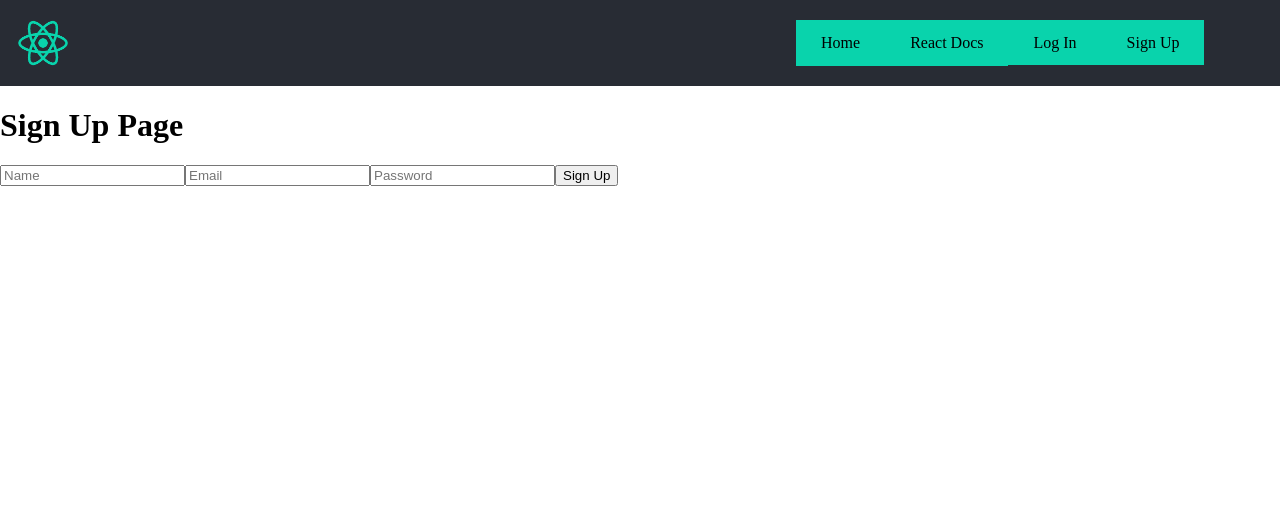
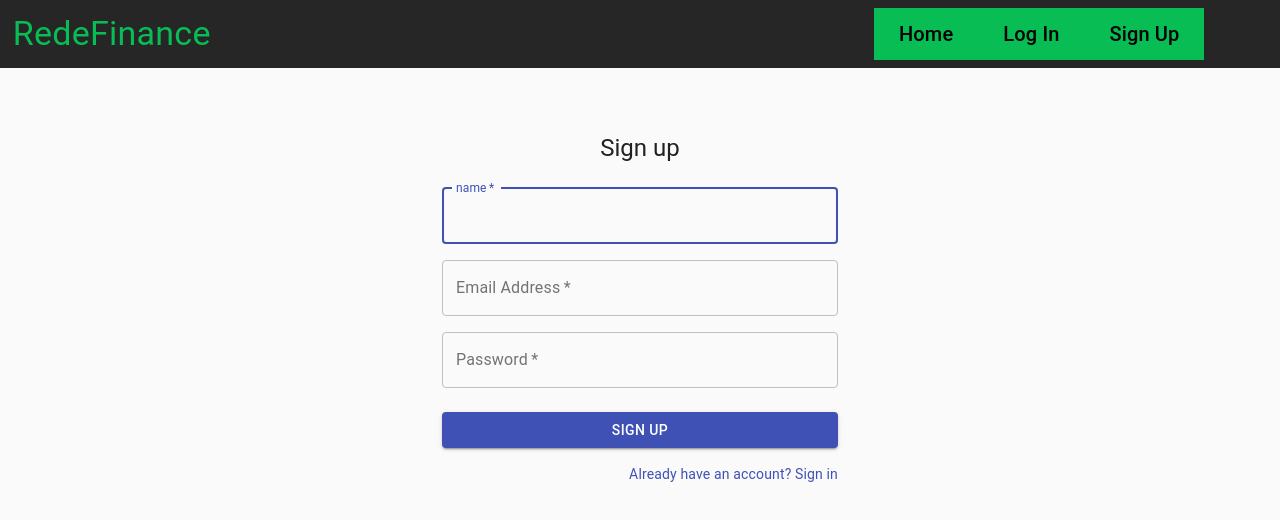
Before and after one commit to MAIMBRAIN/RedeFinance, a React (Create React App) app in the folder client/: page /signup in a window 1280 px wide. Shown: the top 520 px of the page. Built offline with nearby package versions, Linux system fonts and the light colour scheme.

Commit message:
Changed Navbar links, styled login / signup, styled home a little

```diff
--- a/client/src/components/Header/NavBar.css
+++ b/client/src/components/Header/NavBar.css
@@ -1,9 +1,14 @@
 .header {
-    background: #282c34;
+    background: #131313ea;
     display: flex;
     flex-direction: row;
     justify-content: flex-start;
     padding: 1%;
+}
+
+.nav-title {
+    font-size: 36px;
+    color: #08bd53;
 }
 
 .nav-logo {
@@ -11,10 +16,6 @@
     height: 50px;
     width: 50px;
     padding: 10%;
-}
-
-.nav-logo:hover {
-
 }
 
 .nav-items {
@@ -25,7 +26,7 @@
 }
 
 .nav-link {
-    background-color: #09d3ac;
+    background-color: #08bd53;
     color: black;
     padding: 14px 25px;
     text-align: center;
@@ -33,5 +34,5 @@
 }
 
 .nav-link:hover {
-    background-color: #08bd9a;
+    background-color: #09d386;
 }
--- a/client/src/components/Header/NavBar.js
+++ b/client/src/components/Header/NavBar.js
@@ -1,37 +1,40 @@
 import React from 'react';
 import { Link } from 'react-router-dom';
+import {Typography} from '@material-ui/core'
 import './NavBar.css';
 
 const NavBar = (props) => {
     return (
         <div className = "header">
             {/* Logo */}
-            <Link className = "nav-title" to="/">
-                <img className = "nav-logo" src={ "/logo192.png" } alt="React logo" />
-            </Link>
+            <div className = "nav-title">
+                <Typography variant={'h4'}>
+                    RedeFinance
+                </Typography>
+            </div>
 
             {/* Page Links */}
             <div className = "nav-items">
-                <Link className = "nav-link" to='/Home'>Home</Link>
-                <a className = "nav-link" target='_blank' rel="noopener noreferrer" href="https://reactjs.org/docs/getting-started.html">
-                    React Docs
-                </a>
                 {props.currentUser ?
                     (
                         <span>
-                            <Link className ="nav-link" to='/dashboard'>Profile</Link>
-                            <Link className ="nav-link" to='/logout'>Log Out</Link>
+                            <Typography variant={'h6'}>
+                                <Link className ="nav-link" to='/dashboard'>Dashboard</Link>
+                                <Link className ="nav-link" to='/logout'>Log Out</Link>
+                            </Typography>
                         </span>
                     ) :
                     (
                     <span>
-                        <Link className ="nav-link" to="/login">Log In</Link>
-                        <Link className ="nav-link" to="/signup">Sign Up</Link>
+                        <Typography variant={'h6'}>
+                            <Link className = "nav-link" to='/Home'>Home</Link>
+                            <Link className ="nav-link" to="/login">Log In</Link>
+                            <Link className ="nav-link" to="/signup">Sign Up</Link>
+                        </Typography>
                     </span>
                     )
                 }
             </div>
-
         </div>
     )
 };
--- a/client/src/views/Home/Home.css
+++ b/client/src/views/Home/Home.css
@@ -2,26 +2,10 @@ body {
     margin: 0;
 }
 
-.App {
-    text-align: center;
-    background: #282c34;
+.App{
+    padding-left: 32px;
 }
 
-.App-logo {
-    height: 40vmin;
+.title {
+    color: #08bd53;
 }
-
-.App-header {
-    background-color: #282c34;
-    min-height: 100vh;
-    display: flex;
-    flex-direction: column;
-    align-items: center;
-    justify-content: center;
-    font-size: calc(10px + 2vmin);
-    color: white;
-}
-
-.App-link {
-    color: #09d3ac;
-}
--- a/client/src/views/Home/Home.js
+++ b/client/src/views/Home/Home.js
@@ -1,23 +1,29 @@
 import React from 'react';
-import logo from '../../assets/logo.svg';
+import {Container, Grid, Typography} from '@material-ui/core'
 import './Home.css';
 
 function Home() {
     return (
         <div className="App">
-            <header className="App-header">
-                <img src={logo} className="App-logo" alt="logo" />
-                <p>
-                    Edit <code>src/App.js</code> and save to reload.
-                </p>
-                <a
-                    className="App-link"
-                    href="https://reactjs.org"
-                    target="_blank"
-                    rel="noopener noreferrer"
-                >
-                </a>
-            </header>
+            <Container>
+                <Grid container>
+                    <Typography className='title' variant={'h1'}>
+                        RedeFinance
+                    </Typography>
+                </Grid>
+                <Grid container>
+                    <Typography className='tagline' variant={'h5'}>
+                        Redefine the way you keep track of your finances
+                    </Typography>
+                </Grid>
+                <br></br>
+                <Grid container>
+                    <Typography variant={'h5'}>
+                        Keep track of your finances with this tool by inputting your monthly or yearly
+                        expenses and finding out how much you have remaining to spend with your income.
+                    </Typography>
+                </Grid>
+            </Container>
         </div>
     );
 }
--- a/client/src/views/LogIn.js
+++ b/client/src/views/LogIn.js
@@ -1,5 +1,6 @@
 import React, {useState} from 'react'
 import httpUser from '../httpUser'
+import {makeStyles, Container, CssBaseline, TextField, Typography, Button, Grid, Link } from '@material-ui/core'
 
 const LogIn = (props) => {
     const [fields, setFields] = useState({email: "", password: ""});
@@ -18,19 +19,84 @@ const LogIn = (props) => {
         setFields({email: '', password: ''} );
         if(user) {
             props.onLoginSuccess(user);
-            props.history.push('/');
+            props.history.push('/dashboard');
         }
     };
 
+    // Material-UI Styling
+    const useStyles = makeStyles(theme => ({
+        paper: {
+            marginTop: theme.spacing(8),
+            display: 'flex',
+            flexDirection: 'column',
+            alignItems: 'center',
+        },
+        avatar: {
+            margin: theme.spacing(1),
+            backgroundColor: theme.palette.secondary.main,
+        },
+        form: {
+            width: '100%', // Fix IE 11 issue.
+            marginTop: theme.spacing(1),
+        },
+        submit: {
+            margin: theme.spacing(3, 0, 2),
+        },
+    }));
+
+    const classes = useStyles()
+
     return(
-        <div>
-            <h1>Log In Page</h1>
-            <form onChange={onInputChange} onSubmit={onFormSubmit}>
-                <input type="text" placeholder="Email" name="email" value={fields.email} />
-                <input type="password" placeholder="Password" name="password" value={fields.password} />
-                <button>Log In</button>
-            </form>
-        </div>
+        <Container component="main" maxWidth="xs">
+            <CssBaseline />
+            <div className={classes.paper}>
+                <Typography component="h1" variant="h5">
+                Sign in
+                </Typography>
+                <form className={classes.form} onChange={onInputChange} onSubmit={onFormSubmit} noValidate>
+                <TextField
+                    variant="outlined"
+                    margin="normal"
+                    required
+                    fullWidth
+                    id="email"
+                    label="Email Address"
+                    name="email"
+                    value={fields.email}
+                    autoComplete="email"
+                    autoFocus
+                />
+                <TextField
+                    variant="outlined"
+                    margin="normal"
+                    required
+                    fullWidth
+                    name="password"
+                    label="Password"
+                    type="password"
+                    id="password"
+                    value={fields.password}
+                    autoComplete="current-password"
+                />
+                <Button
+                    type="submit"
+                    fullWidth
+                    variant="contained"
+                    color="primary"
+                    className={classes.submit}
+                >
+                    Sign In
+                </Button>
+                <Grid container>
+                    <Grid item>
+                    <Link href="/signup" variant="body2">
+                        {"Don't have an account? Sign Up"}
+                    </Link>
+                    </Grid>
+                </Grid>
+                </form>
+            </div>
+        </Container>
     )
 };
 
--- a/client/src/views/SignUp.js
+++ b/client/src/views/SignUp.js
@@ -1,5 +1,6 @@
 import React, {useState} from 'react'
 import httpUser from '../httpUser'
+import {makeStyles, Container, CssBaseline, Grid, Typography, Button, TextField, Link } from '@material-ui/core'
 
 const SignUp = (props) => {
     const [fields, setFields] = useState({name: '', email: "", password: ""});
@@ -18,20 +19,100 @@ const SignUp = (props) => {
         setFields({name: '', email: '', password: ''} );
         if(user) {
             props.onSignUpSuccess(user);
-            props.history.push('/');
+            props.history.push('/dashboard');
         }
     };
 
+    // Material-UI Styling
+    const useStyles = makeStyles(theme => ({
+        paper: {
+            marginTop: theme.spacing(8),
+            display: 'flex',
+            flexDirection: 'column',
+            alignItems: 'center',
+        },
+        avatar: {
+            margin: theme.spacing(1),
+            backgroundColor: theme.palette.secondary.main,
+        },
+        form: {
+            width: '100%', // Fix IE 11 issue.
+            marginTop: theme.spacing(3),
+        },
+        submit: {
+            margin: theme.spacing(3, 0, 2),
+        },
+    }));
+
+    const classes = useStyles()
+
     return(
-        <div>
-            <h1>Sign Up Page</h1>
-            <form onChange={onInputChange} onSubmit={onFormSubmit}>
-                <input type="text" placeholder="Name" name="name" value={fields.name} />
-                <input type="text" placeholder="Email" name="email" value={fields.email} />
-                <input type="password" placeholder="Password" name="password" value={fields.password} />
-                <button>Sign Up</button>
-            </form>
-        </div>
+        <Container component="main" maxWidth="xs">
+            <CssBaseline />
+            <div className={classes.paper}>
+                <Typography component="h1" variant="h5">
+                Sign up
+                </Typography>
+                <form className={classes.form} onChange={onInputChange} onSubmit={onFormSubmit} noValidate>
+                <Grid container spacing={2}>
+                    <Grid item xs={12}>
+                    <TextField
+                        autoComplete="name"
+                        name="name"
+                        variant="outlined"
+                        required
+                        fullWidth
+                        id="name"
+                        label="name"
+                        autoFocus
+                        value={fields.name}
+                    />
+                    </Grid>
+                    <Grid item xs={12}>
+                    <TextField
+                        variant="outlined"
+                        required
+                        fullWidth
+                        id="email"
+                        label="Email Address"
+                        name="email"
+                        autoComplete="email"
+                        value={fields.email}
+                    />
+                    </Grid>
+                    <Grid item xs={12}>
+                    <TextField
+                        variant="outlined"
+                        required
+                        fullWidth
+                        name="password"
+                        label="Password"
+                        type="password"
+                        id="password"
+                        autoComplete="current-password"
+                        value={fields.password}
+                    />
+                    </Grid>
+                </Grid>
+                <Button
+                    type="submit"
+                    fullWidth
+                    variant="contained"
+                    color="primary"
+                    className={classes.submit}
+                >
+                    Sign Up
+                </Button>
+                <Grid container justify="flex-end">
+                    <Grid item>
+                    <Link href="/login" variant="body2">
+                        Already have an account? Sign in
+                    </Link>
+                    </Grid>
+                </Grid>
+                </form>
+            </div>
+        </Container>
     )
 };
 
```
